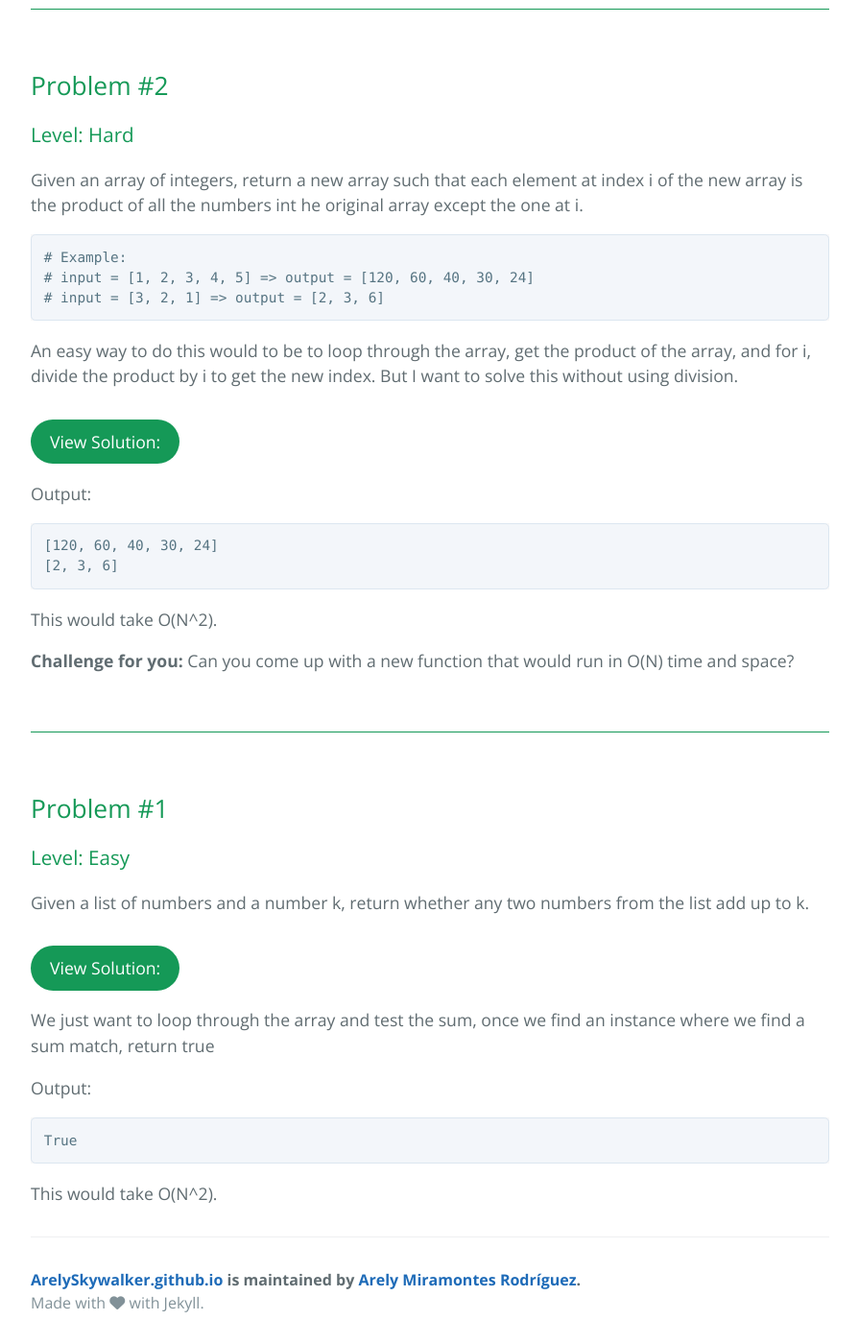
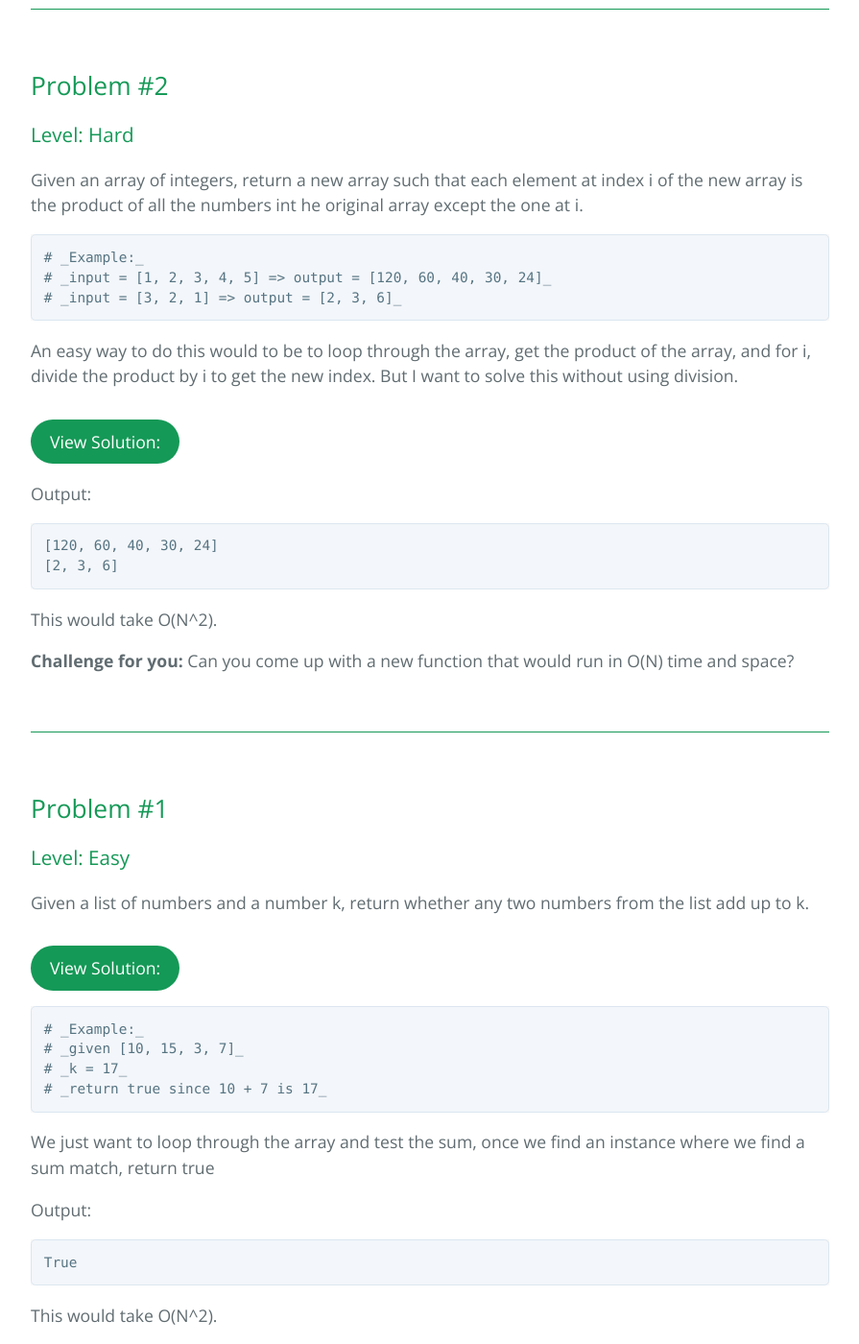
Before and after one commit to ArelySkywalker/ArelySkywalker.github.io_ARCHIVE, a Jekyll site: the page built from code.md, in a window 1280 px wide and 1400 px high, scrolled down 848 px. Shown: the whole window at 96% size, without its empty margins (192-1087 px from the left). Built offline with Jekyll 4.4.1, drawn with Linux system fonts in a browser that asks for light colours; nearby versions of some CDN libraries.

Commit message:
comments

````diff
--- a/code.md
+++ b/code.md
@@ -13,9 +13,9 @@ There are many different ways to solve these problems. This is just my code that
 Given an array of integers, return a new array such that each element at index i of the new array is the product of all the numbers int he original array except the one at i.
 
 ```
-# Example:
-# input = [1, 2, 3, 4, 5] => output = [120, 60, 40, 30, 24]
-# input = [3, 2, 1] => output = [2, 3, 6]
+# _Example:_
+# _input = [1, 2, 3, 4, 5] => output = [120, 60, 40, 30, 24]_
+# _input = [3, 2, 1] => output = [2, 3, 6]_
 ```
 
 An easy way to do this would to be to loop through the array, get the product of the array, and for i, divide the product by i to get the new index. But I want to solve this without using division.
@@ -51,11 +51,11 @@ Given a list of numbers and a number k, return whether any two numbers from the
 
 #### View Solution:
 
-```python
-# Example:
-# given [10, 15, 3, 7]
-# k = 17
-# return true since 10 + 7 is 17
+```
+# _Example:_
+# _given [10, 15, 3, 7]_
+# _k = 17_
+# _return true since 10 + 7 is 17_
 ```
 We just want to loop through the array and test the sum, once we find an instance where we find a sum match, return true
 
````
